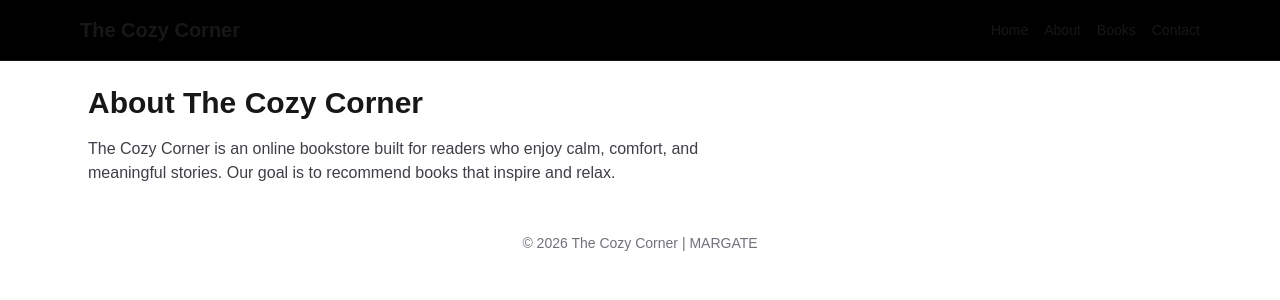
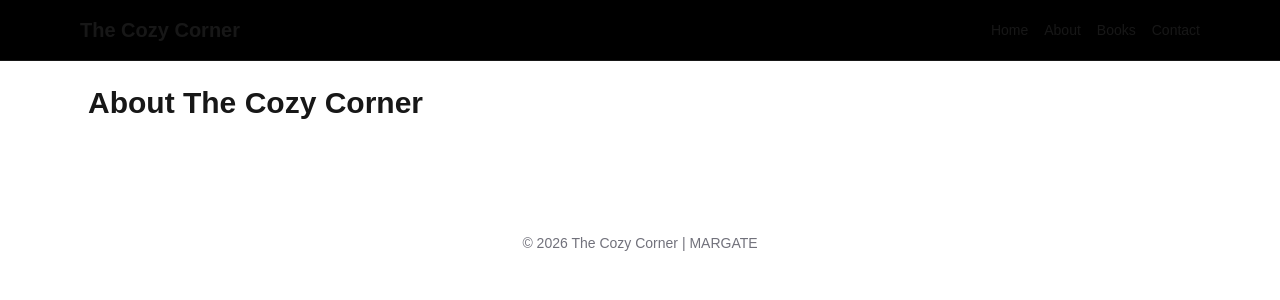
Before and after one commit to CodinSuki/thecozycornerbymargate, a Next.js app: page /about in a window 1280 px wide. Shown: the top 300 px of the page. Built offline with nearby package versions, Linux system fonts and the light colour scheme.

Commit message:
Update page.js

```diff
--- a/src/app/about/page.js
+++ b/src/app/about/page.js
@@ -2,7 +2,7 @@
   return (
     <section classname ="bg-black">
       <h2 className="text-3xl font-semibold mb-4">About The Cozy Corner</h2>
-      <p className="text-zinc-700 max-w-2xl ">
+      <p className="text-white max-w-2xl ">
         The Cozy Corner is an online bookstore built for readers who enjoy calm,
         comfort, and meaningful stories. Our goal is to recommend books that
         inspire and relax.
```
